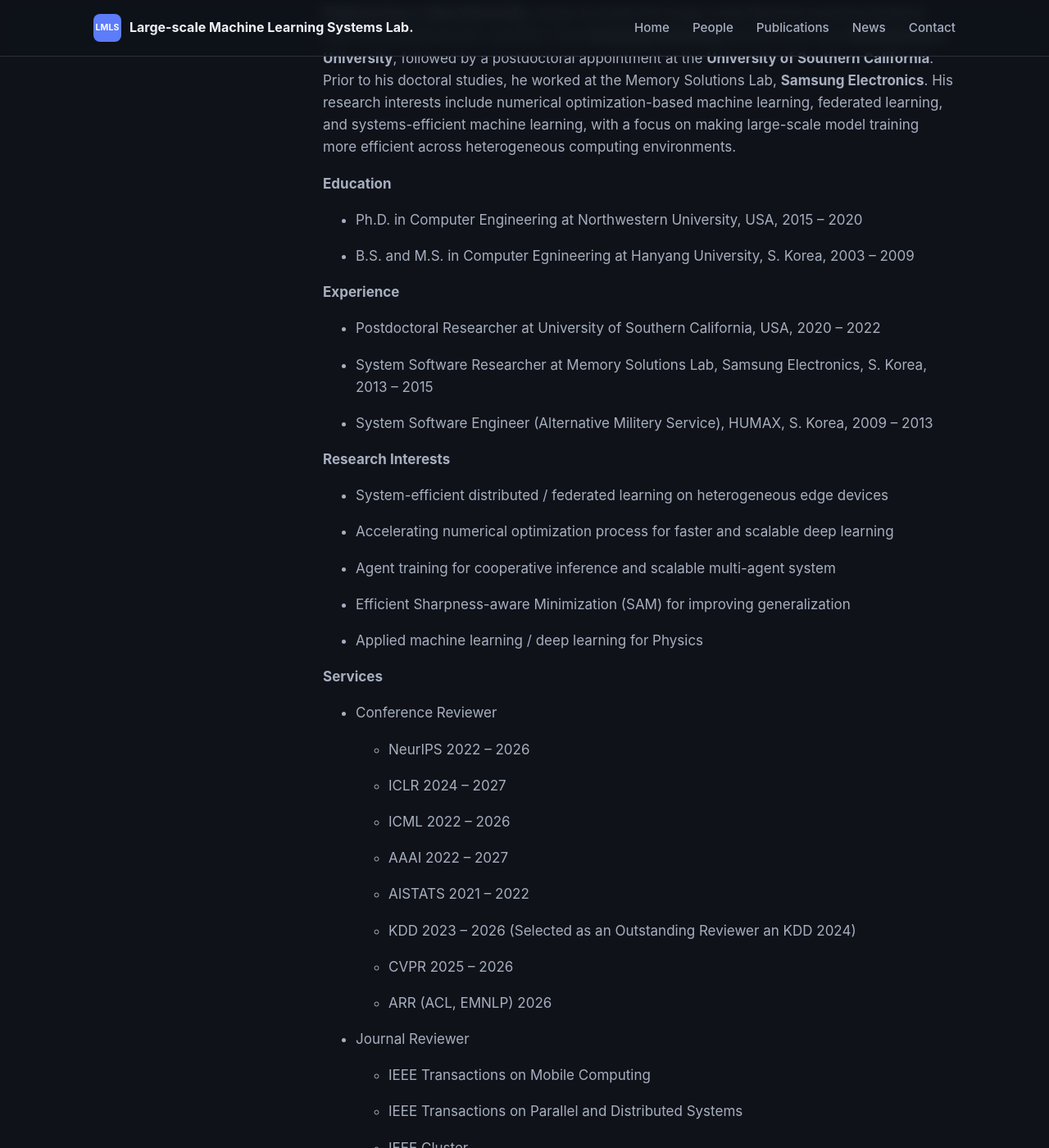
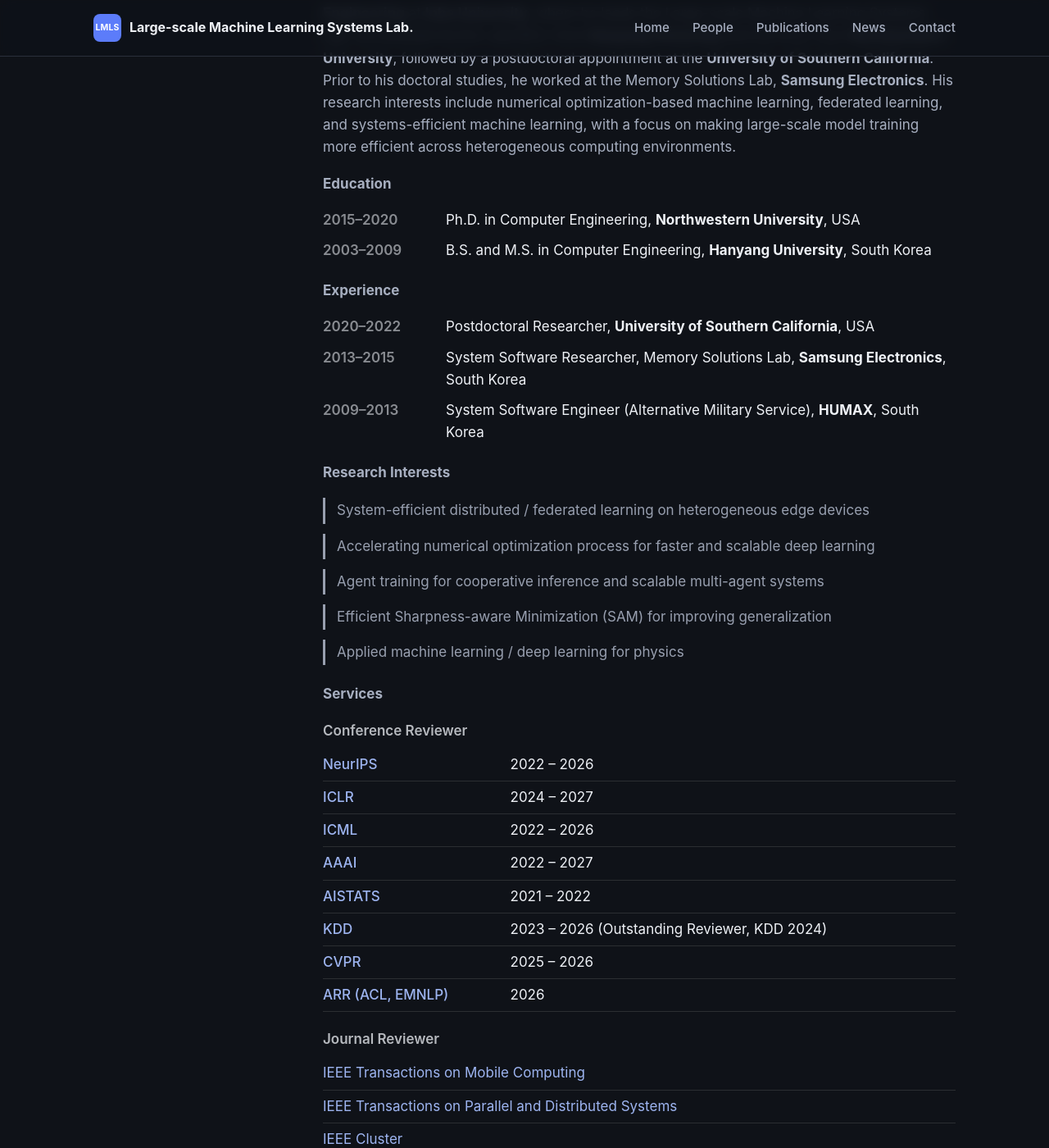
Before and after one commit to LMLS-Lab/lmls-lab.github.io, a Jekyll site: the page built from _people/sunwoo-lee.md, in a window 1280 px wide and 1400 px high, scrolled down 379 px. Shown: the whole window at 82% size. Built offline with Jekyll 4.4.1, drawn with Linux system fonts in a browser that asks for light colours.

Commit message:
Updated CV.

```diff
--- a/_people/sunwoo-lee.md
+++ b/_people/sunwoo-lee.md
@@ -9,6 +9,66 @@ github: ""                             # TODO: GitHub username, optional
 linkedin: "https://www.linkedin.com/in/sunwoo-lee-90a7308a/?locale=en"                           # TODO: LinkedIn URL, optional
 photo: "/assets/images/sunwoo-lee.jpg"                              # TODO: e.g. /assets/images/people/sunwoo-lee.jpg
 ---
+
+<style>
+.cv-grid {
+  display: grid;
+  grid-template-columns: 130px 1fr;
+  row-gap: 10px;
+  column-gap: 20px;
+  margin: 10px 0 22px;
+}
+.cv-grid dt {
+  font-weight: 600;
+  opacity: 0.55;
+  white-space: nowrap;
+  margin: 0;
+}
+.cv-grid dd {
+  margin: 0;
+}
+.cv-list {
+  list-style: none;
+  margin: 10px 0 22px;
+  padding: 0;
+}
+.cv-list li {
+  border-left: 3px solid currentColor;
+  opacity: 0.9;
+  padding: 2px 0 2px 14px;
+  margin-bottom: 12px;
+}
+.cv-subhead {
+  font-weight: 600;
+  opacity: 0.75;
+  margin: 4px 0 8px;
+}
+.cv-table {
+  border-collapse: collapse;
+  width: 100%;
+  margin: 6px 0 20px;
+}
+.cv-table td {
+  padding: 6px 16px 6px 0;
+  border-bottom: 1px solid rgba(128,128,128,0.25);
+  vertical-align: top;
+}
+.cv-table td:first-child {
+  /* Conference name color */
+  color: #9db4f0;
+  white-space: nowrap;
+  opacity: 1;
+  font-weight: 500;
+}
+.cv-table--plain td:first-child {
+  /* Journal name color */
+  color: #9db4f0;
+  white-space: normal;
+  opacity: 1;
+  font-weight: 400;
+}
+</style>
+
 **Short Bio**
 
 Sunwoo Lee is an Associate Professor in the Department of **Computer Science and Engineering** at **Inha University**, where he leads the Large-scale Machine Learning Systems Lab.
@@ -18,63 +78,59 @@ His research interests include numerical optimization-based machine learning, fe
 
 **Education**
 
- - Ph.D. in Computer Engineering at Northwestern University, USA, 2015 -- 2020
-
- - B.S. and M.S. in Computer Egnineering at Hanyang University, S. Korea, 2003 -- 2009
+<dl class="cv-grid">
+  <dt>2015–2020</dt>
+  <dd>Ph.D. in Computer Engineering, <strong>Northwestern University</strong>, USA</dd>
+  <dt>2003–2009</dt>
+  <dd>B.S. and M.S. in Computer Engineering, <strong>Hanyang University</strong>, South Korea</dd>
+</dl>
 
 **Experience**
 
- - Postdoctoral Researcher at University of Southern California, USA, 2020 -- 2022
-
- - System Software Researcher at Memory Solutions Lab, Samsung Electronics, S. Korea, 2013 -- 2015
-
- - System Software Engineer (Alternative Militery Service), HUMAX, S. Korea, 2009 -- 2013
+<dl class="cv-grid">
+  <dt>2020–2022</dt>
+  <dd>Postdoctoral Researcher, <strong>University of Southern California</strong>, USA</dd>
+  <dt>2013–2015</dt>
+  <dd>System Software Researcher, Memory Solutions Lab, <strong>Samsung Electronics</strong>, South Korea</dd>
+  <dt>2009–2013</dt>
+  <dd>System Software Engineer (Alternative Military Service), <strong>HUMAX</strong>, South Korea</dd>
+</dl>
 
 **Research Interests**
 
- - System-efficient distributed / federated learning on heterogeneous edge devices
-
- - Accelerating numerical optimization process for faster and scalable deep learning
-
- - Agent training for cooperative inference and scalable multi-agent system
-
- - Efficient Sharpness-aware Minimization (SAM) for improving generalization
-
- - Applied machine learning / deep learning for Physics
+<ul class="cv-list">
+  <li>System-efficient distributed / federated learning on heterogeneous edge devices</li>
+  <li>Accelerating numerical optimization process for faster and scalable deep learning</li>
+  <li>Agent training for cooperative inference and scalable multi-agent systems</li>
+  <li>Efficient Sharpness-aware Minimization (SAM) for improving generalization</li>
+  <li>Applied machine learning / deep learning for physics</li>
+</ul>
 
 **Services**
 
- - Conference Reviewer
+<div class="cv-subhead">Conference Reviewer</div>
 
-   - NeurIPS 2022 -- 2026
+<table class="cv-table">
+  <tr><td>NeurIPS</td><td>2022 – 2026</td></tr>
+  <tr><td>ICLR</td><td>2024 – 2027</td></tr>
+  <tr><td>ICML</td><td>2022 – 2026</td></tr>
+  <tr><td>AAAI</td><td>2022 – 2027</td></tr>
+  <tr><td>AISTATS</td><td>2021 – 2022</td></tr>
+  <tr><td>KDD</td><td>2023 – 2026 (Outstanding Reviewer, KDD 2024)</td></tr>
+  <tr><td>CVPR</td><td>2025 – 2026</td></tr>
+  <tr><td>ARR (ACL, EMNLP)</td><td>2026</td></tr>
+</table>
 
-   - ICLR 2024 -- 2027
+<div class="cv-subhead">Journal Reviewer</div>
 
-   - ICML 2022 -- 2026
+<table class="cv-table cv-table--plain">
+  <tr><td>IEEE Transactions on Mobile Computing</td></tr>
+  <tr><td>IEEE Transactions on Parallel and Distributed Systems</td></tr>
+  <tr><td>IEEE Cluster</td></tr>
+  <tr><td>ACM Transactions on Intelligence Systems and Technology</td></tr>
+  <tr><td>Engineering Applications of Artificial Intelligence</td></tr>
+  <tr><td>Neurocomputing</td></tr>
+  <tr><td>Neural Networks</td></tr>
+</table>
 
-   - AAAI 2022 -- 2027
-
-   - AISTATS 2021 -- 2022
-
-   - KDD 2023 -- 2026 (Selected as an Outstanding Reviewer an KDD 2024)
-
-   - CVPR 2025 -- 2026
-
-   - ARR (ACL, EMNLP) 2026
-
- - Journal Reviewer
-
-   - IEEE Transactions on Mobile Computing
-
-   - IEEE Transactions on Parallel and Distributed Systems
-
-   - IEEE Cluster
-
-   - ACM Transactions on Intelligence Systems and Technology
-
-   - Engineering Applications of Artificial Intelligence
-
-   - Neurocomputing
-
-   - Neural Networks
 <!-- TODO: replace with an actual bio (education, prior positions, interests). -->
```
